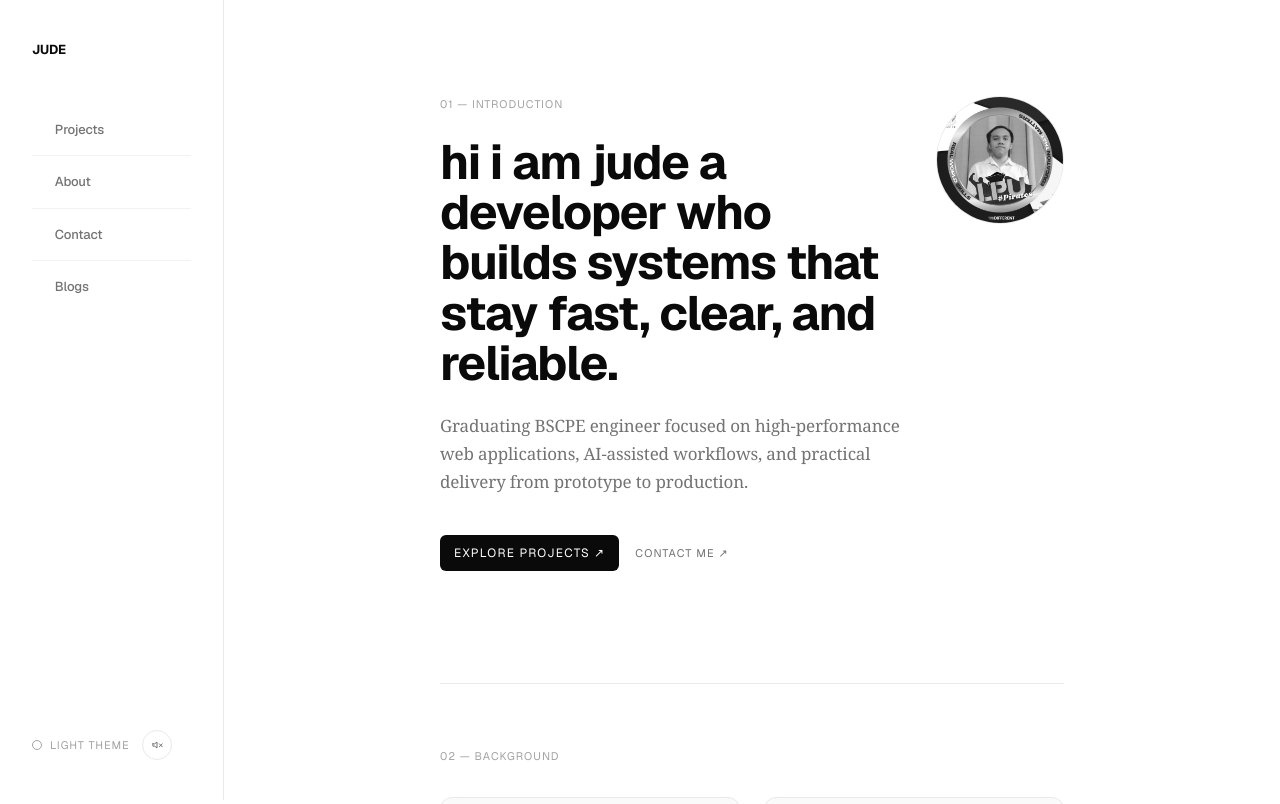
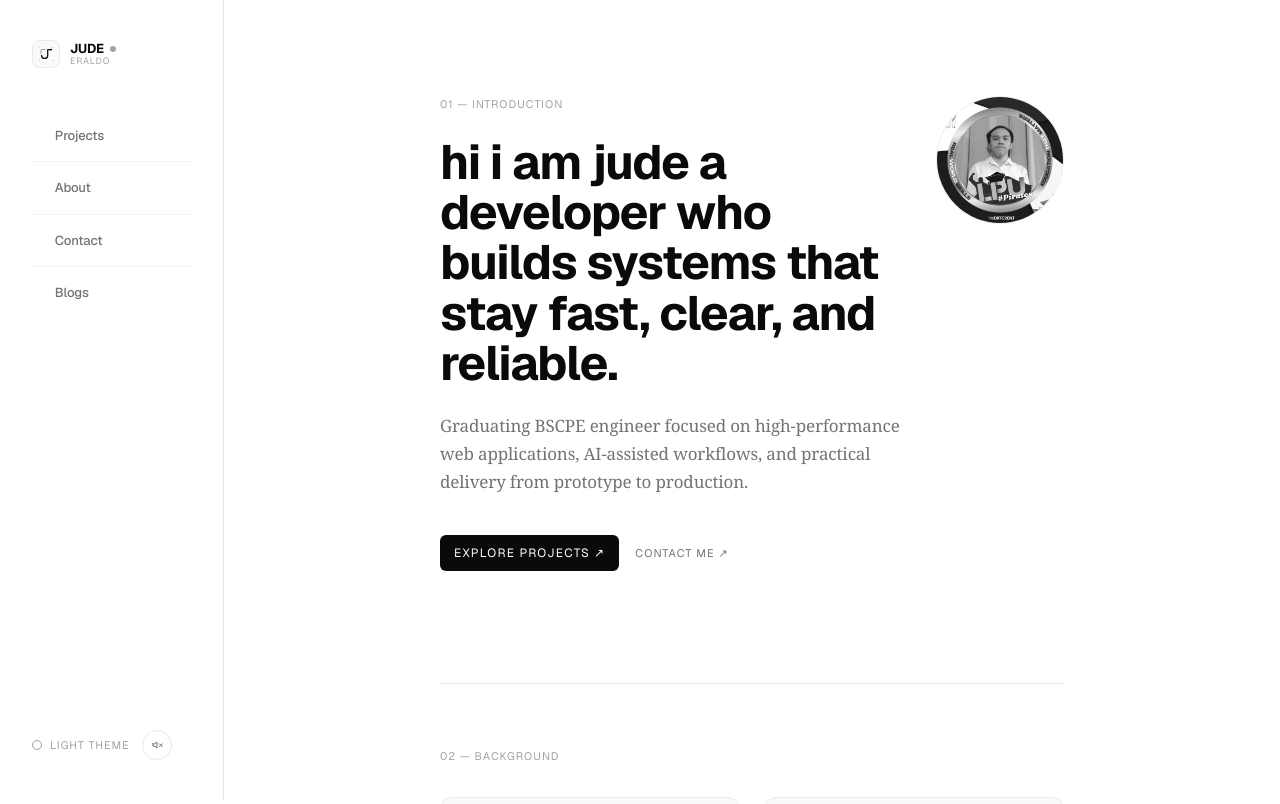
Before and after one commit to ChristianJudeEraldo/My-Portfolio, a Next.js app: page / in a window 1280 px wide. Shown: the top 804 px of the page. Built offline with nearby package versions, Linux system fonts and the light colour scheme.

Commit message:
edited the header logo

```diff
--- a/components/site-header.tsx
+++ b/components/site-header.tsx
@@ -4,6 +4,7 @@ import Link from "next/link"
 import { usePathname } from "next/navigation"
 import { ModeToggle } from "@/components/mode-toggle"
 import { SoundToggle } from "@/components/sound-toggle"
+import { SiteLogo } from "@/components/site-logo"
 import { useState, useEffect } from "react"
 
 export function SiteHeader() {
@@ -26,9 +27,7 @@ export function SiteHeader() {
     <>
       {/* Mobile Top Bar */}
       <header className="lg:hidden sticky top-0 z-50 flex h-14 items-center justify-between border-b border-(--gray-200) bg-(--background)/90 px-4 backdrop-blur-md">
-        <Link href="/" className="font-mono text-[13px] font-bold tracking-tight text-(--ink) uppercase">
-          Jude
-        </Link>
+        <SiteLogo size="sm" showSubtitle={false} />
         <button
           onClick={() => setIsMobileMenuOpen(!isMobileMenuOpen)}
           className="bryl-label p-2"
@@ -40,9 +39,7 @@ export function SiteHeader() {
       {/* Mobile Fullscreen Menu */}
       {isMobileMenuOpen && (
         <div className="lg:hidden fixed inset-0 z-40 bg-(--background)/95 backdrop-blur-md flex flex-col items-center justify-center gap-8 animate-fade-up">
-          <Link href="/" className="font-mono text-[11px] uppercase tracking-widest text-(--gray-500) mb-4">
-            Home
-          </Link>
+          <SiteLogo size="lg" showSubtitle={true} onClick={() => setIsMobileMenuOpen(false)} />
           {navItems.map((item) => (
             <Link
               key={item.href}
@@ -62,9 +59,9 @@ export function SiteHeader() {
       {/* Desktop Sidebar */}
       <aside className="hidden lg:flex fixed inset-y-0 left-0 w-56 flex-col border-r border-(--gray-200) bg-(--background) py-10 px-8 justify-between z-30">
         <div>
-          <Link href="/" className="font-mono text-[13px] font-bold tracking-tight text-(--ink) uppercase mb-14 block">
-            Jude
-          </Link>
+          <div className="mb-12">
+            <SiteLogo size="md" showSubtitle={true} />
+          </div>
           <nav className="flex flex-col">
             {navItems.map((item, index) => {
               const isActive = pathname.startsWith(item.href)
--- /dev/null
+++ b/components/site-logo.tsx
@@ -0,0 +1,90 @@
+"use client"
+
+import Link from "next/link"
+
+interface SiteLogoProps {
+  className?: string
+  showSubtitle?: boolean
+  onClick?: () => void
+  size?: "sm" | "md" | "lg"
+}
+
+export function SiteLogo({
+  className = "",
+  showSubtitle = true,
+  onClick,
+  size = "md",
+}: SiteLogoProps) {
+  const iconDimensions = size === "sm" ? "w-6 h-6" : size === "lg" ? "w-8 h-8" : "w-7 h-7"
+
+  return (
+    <Link
+      href="/"
+      onClick={onClick}
+      className={`group inline-flex items-center gap-2.5 select-none transition-colors ${className}`}
+      aria-label="Jude - Home"
+    >
+      {/* Minimalist Geometric Monogram Badge */}
+      <div
+        className={`relative shrink-0 flex items-center justify-center rounded-lg border border-(--gray-200) bg-(--gray-50) dark:bg-(--gray-100) text-(--ink) transition-all duration-300 ease-out group-hover:border-(--ink) group-hover:bg-(--gray-100) dark:group-hover:bg-(--gray-200) ${iconDimensions}`}
+      >
+        <svg
+          viewBox="0 0 32 32"
+          fill="none"
+          xmlns="http://www.w3.org/2000/svg"
+          className="w-full h-full p-0.5 text-(--ink)"
+          aria-hidden="true"
+        >
+          {/* Subtle Technical Corner Registration Dots */}
+          <circle cx="6.5" cy="6.5" r="0.75" className="fill-(--gray-400) dark:fill-(--gray-500) opacity-60 group-hover:opacity-100 transition-opacity" />
+          <circle cx="25.5" cy="6.5" r="0.75" className="fill-(--gray-400) dark:fill-(--gray-500) opacity-60 group-hover:opacity-100 transition-opacity" />
+          <circle cx="6.5" cy="25.5" r="0.75" className="fill-(--gray-400) dark:fill-(--gray-500) opacity-60 group-hover:opacity-100 transition-opacity" />
+          <circle cx="25.5" cy="25.5" r="0.75" className="fill-(--gray-400) dark:fill-(--gray-500) opacity-60 group-hover:opacity-100 transition-opacity" />
+
+          {/* Left 'C' Framing Bracket (Geometric Node) */}
+          <path
+            d="M 14.5 9.5 H 11 C 9.61929 9.5 8.5 10.6193 8.5 12 V 15"
+            stroke="currentColor"
+            strokeWidth="1.6"
+            strokeLinecap="round"
+            strokeLinejoin="round"
+            className="text-(--gray-400) dark:text-(--gray-500) group-hover:text-(--ink) transition-colors duration-300"
+          />
+
+          {/* Main 'J' Precision Geometry */}
+          <path
+            d="M 23.5 9.5 H 18.5 V 18 C 18.5 20.4853 16.4853 22.5 14 22.5 C 11.5147 22.5 9.5 20.4853 9.5 18"
+            stroke="currentColor"
+            strokeWidth="1.75"
+            strokeLinecap="round"
+            strokeLinejoin="round"
+            className="text-(--ink)"
+          />
+
+          {/* Engineering Terminal Dot */}
+          <circle
+            cx="23.5"
+            cy="9.5"
+            r="1.25"
+            className="fill-(--ink)"
+          />
+        </svg>
+      </div>
+
+      {/* Wordmark and Micro Metadata */}
+      <div className="flex flex-col">
+        <div className="flex items-center gap-1.5 leading-none">
+          <span className="font-mono text-[13px] font-bold tracking-tight text-(--ink) uppercase transition-colors">
+            Jude
+          </span>
+          <span className="inline-block w-1.5 h-1.5 rounded-full bg-(--gray-400) group-hover:bg-(--ink) transition-colors duration-300 animate-pulse-slow" />
+        </div>
+        {showSubtitle && (
+          <span className="font-mono text-[9px] uppercase tracking-widest text-(--gray-400) group-hover:text-(--gray-500) transition-colors mt-0.5 leading-none">
+            ERALDO
+          </span>
+        )}
+      </div>
+    </Link>
+  )
+}
```
